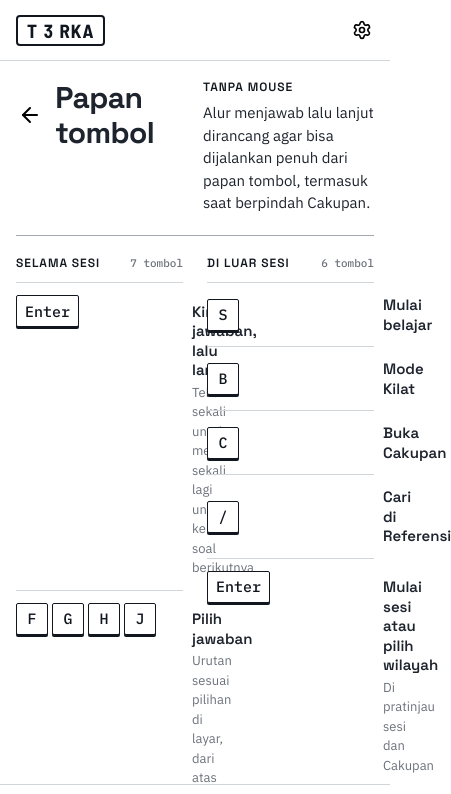
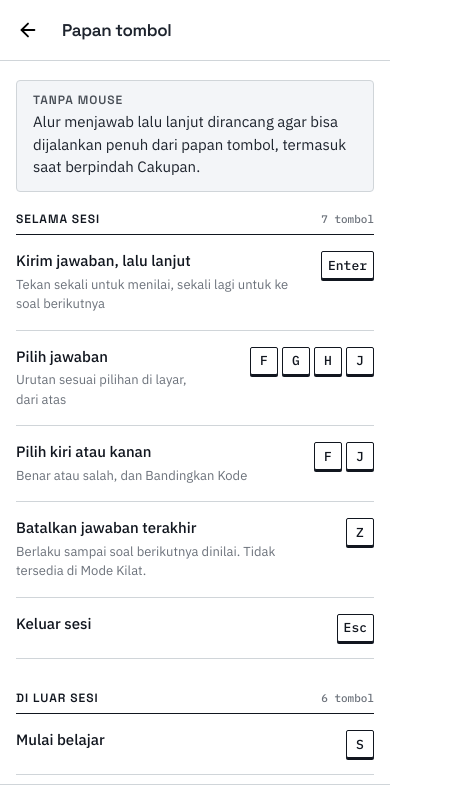
Before and after one commit to dikym/terka, a Next.js app: page /papan-tombol in a window 390 px wide. Shown: the top 794 px of the page, 451 px wide, since content can reach past the window. Built offline with nearby package versions, Linux system fonts and the light colour scheme.

Commit message:
feat(setelan): add phone layouts for settings and the keyboard page

```diff
--- a/src/components/screens/papan-tombol.tsx
+++ b/src/components/screens/papan-tombol.tsx
@@ -2,9 +2,8 @@
 
 import { useRouter } from "next/navigation";
 import { useEffect, useRef } from "react";
-import { Icon } from "@/components/ui/icon";
 import { Kbd } from "@/components/ui/kbd";
-import { BACK_BUTTON } from "@/components/ui/page-title";
+import { PageTitle } from "@/components/ui/page-title";
 
 type Shortcut = { keys: string[]; title: string; hint?: string };
 
@@ -48,26 +47,32 @@ const OUTSIDE: Shortcut[] = [
 function Group({ title, count, items }: { title: string; count: number; items: Shortcut[] }) {
 	return (
 		<div className="flex flex-col">
-			<header className="flex items-baseline justify-between gap-3 pb-3">
+			<header className="flex items-baseline justify-between gap-3 border-b border-ink-1000 pb-2 lg:border-0 lg:pb-3">
 				<span className="type-label text-ink-1000">{title}</span>
 				<span className="font-mono text-micro leading-none font-medium text-ink-500">
 					{count} tombol
 				</span>
 			</header>
 			{items.map((item) => (
+				// A phone lists it like a Setelan row: text first, the keys on the right.
 				<div
 					key={item.title}
-					className={`grid grid-cols-[160px_minmax(0,1fr)] gap-4 border-t border-hairline py-3 ${item.hint ? "items-baseline" : "items-center"}`}
+					className={`flex items-start justify-between gap-5 border-b border-hairline py-4 lg:grid lg:grid-cols-[160px_minmax(0,1fr)] lg:gap-4 lg:border-t lg:border-b-0 lg:py-3 ${item.hint ? "lg:items-baseline" : "lg:items-center"}`}
 				>
-					<span className="flex flex-wrap gap-1">
+					<span className="order-last flex flex-none flex-wrap justify-end gap-1 lg:order-none lg:justify-start">
 						{item.keys.map((key) => (
-							<Kbd key={key} variant="cap">
+							<Kbd
+								key={key}
+								variant="cap"
+								// A smaller cap on a phone, same shape.
+								className="max-lg:h-7 max-lg:min-w-7 max-lg:px-1.5 max-lg:text-body-sm"
+							>
 								{key}
 							</Kbd>
 						))}
 					</span>
-					<span className="flex flex-col gap-[3px]">
-						<span className="font-display text-body-md leading-[1.3] font-semibold">
+					<span className="flex min-w-0 flex-col gap-1 lg:gap-[3px]">
+						<span className="font-sans text-body-md leading-[1.3] font-medium text-ink-1000 lg:font-display lg:font-semibold lg:text-ink-900">
 							{item.title}
 						</span>
 						{item.hint && (
@@ -100,28 +105,17 @@ export function PapanTombol() {
 
 	return (
 		<>
-			<div className="flex items-start justify-between gap-8 border-b border-ink-300 pb-5">
-				<div className="flex items-center gap-3">
-					<button
-						type="button"
-						onClick={back}
-						aria-label="Kembali"
-						title="Kembali"
-						className={BACK_BUTTON}
-					>
-						<Icon name="arrow-left" size={24} />
-					</button>
-					<h1 className="type-screen-title">Papan tombol</h1>
-				</div>
-				<div className="flex max-w-[46ch] flex-col gap-2">
-					<span className="type-label text-ink-1000">Tanpa mouse</span>
+			<div className="flex flex-col lg:flex-row lg:items-start lg:justify-between lg:gap-8 lg:border-b lg:border-ink-300 lg:pb-5">
+				<PageTitle title="Papan tombol" back={back} />
+				<div className="flex flex-col gap-1 rounded-sm border border-ink-200 bg-paper-50 px-4 py-3 lg:max-w-[46ch] lg:gap-2 lg:rounded-none lg:border-0 lg:bg-transparent lg:p-0">
+					<span className="type-label text-ink-700 lg:text-ink-1000">Tanpa mouse</span>
 					<p className="text-ink-900 type-body">
 						Alur menjawab lalu lanjut dirancang agar bisa dijalankan penuh dari papan
 						tombol, termasuk saat berpindah Cakupan.
 					</p>
 				</div>
 			</div>
-			<div className="grid grid-cols-2 items-start gap-6">
+			<div className="grid grid-cols-1 items-start gap-8 lg:grid-cols-2 lg:gap-6">
 				<Group title="Selama sesi" count={7} items={IN_SESSION} />
 				<Group title="Di luar sesi" count={6} items={OUTSIDE} />
 			</div>
--- a/src/components/screens/setelan.tsx
+++ b/src/components/screens/setelan.tsx
@@ -106,7 +106,7 @@ export function Setelan({ data }: { data: Settings | null }) {
 	return (
 		<>
 			<PageTitle title="Setelan" back="/" />
-			<div className="grid grid-cols-2 items-start gap-10">
+			<div className="grid grid-cols-1 items-start gap-10 lg:grid-cols-2">
 				<div className="flex flex-col gap-8">
 					<Section title="Materi baru">
 						<Row
@@ -175,8 +175,14 @@ export function Setelan({ data }: { data: Settings | null }) {
 							title="Batalkan jawaban terakhir"
 							control={<Locked value="Z" loading={false} />}
 						>
+							{/* Phones have no Z key. */}
 							<Note>
-								Tombol Z atau Batalkan jawaban. Tidak tersedia di Mode Kilat.
+								<span className="hidden lg:inline">
+									Tombol Z atau Batalkan jawaban. Tidak tersedia di Mode Kilat.
+								</span>
+								<span className="lg:hidden">
+									Lewat tombol Batalkan jawaban. Tidak tersedia di Mode Kilat.
+								</span>
 							</Note>
 						</Row>
 					</Section>
@@ -253,7 +259,7 @@ export function Setelan({ data }: { data: Settings | null }) {
 							label="Laporkan data yang keliru"
 							href={`mailto:${settings.contact}`}
 						/>
-						<div className="flex min-h-12 items-center justify-between">
+						<div className="pt-3 lg:flex lg:min-h-12 lg:items-center lg:justify-between lg:pt-0">
 							<span className="font-mono text-body-sm leading-[1.2] font-medium text-ink-500 tabular-nums">
 								{loading ? <SkeletonText width="11em" /> : s.contact}
 							</span>
```
